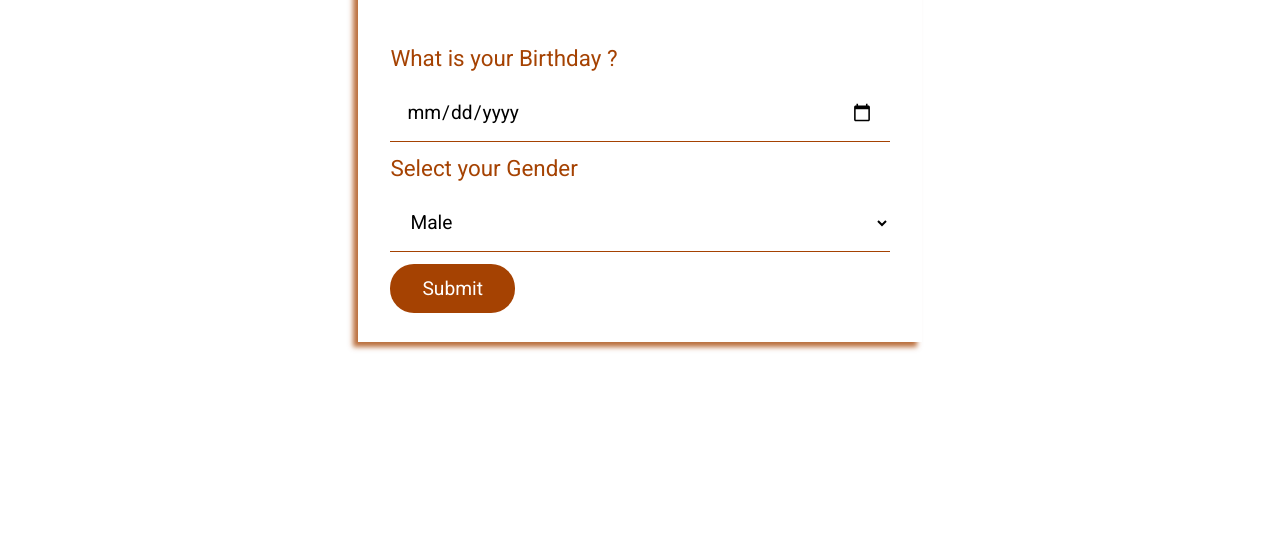
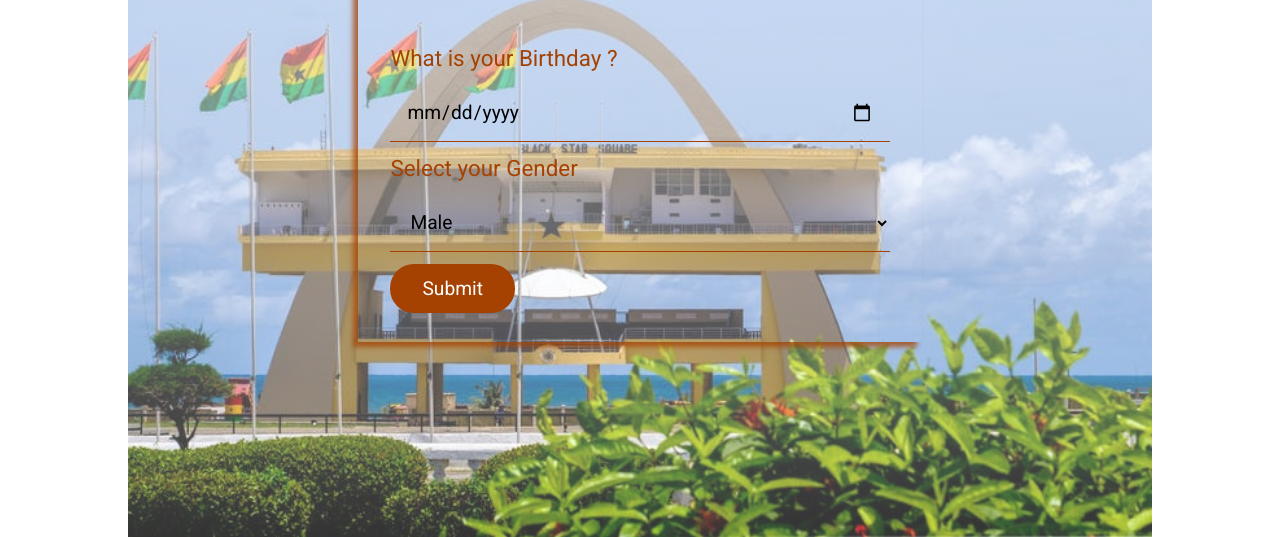
Before and after one commit to otienotimothy/Get-birthday, a plain HTML site: page index.html in a window 1280 px wide. Shown: the part 343-880 px from the top of the page. Drawn offline with Linux system fonts and the light colour scheme; the site is published under a folder, as on GitHub Pages, so addresses that start at the root find nothing.

Commit message:
modify background image styling

```diff
--- a/index.css
+++ b/index.css
@@ -34,7 +34,7 @@ main {
 			rgba(255, 255, 255, 0.7),
 			rgba(255, 255, 255, 0.2)
 		),
-		url("/assets/images/ghana.jpg");
+		url("./assets/images/ghana.jpg");
 	background-size: cover;
 	background-position: bottom;
     display: flex;
```
